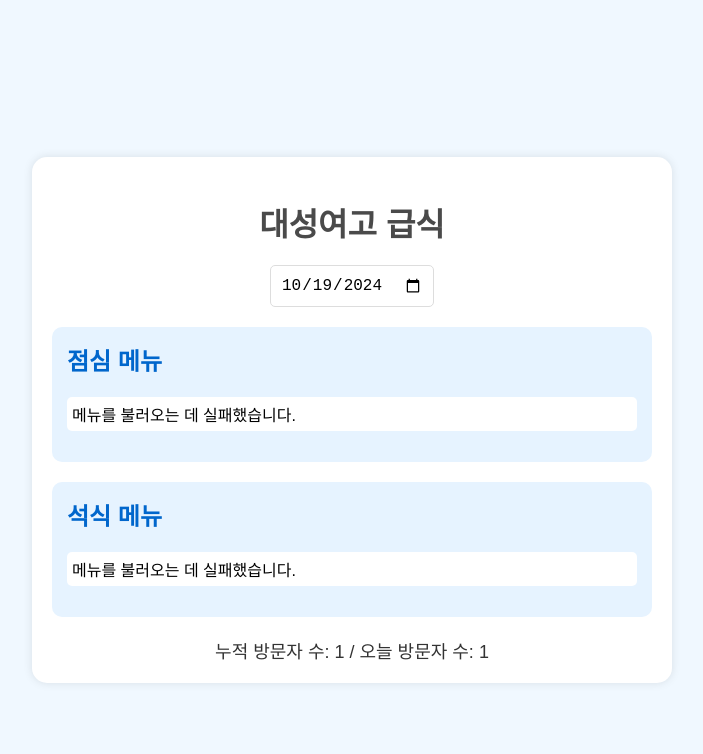
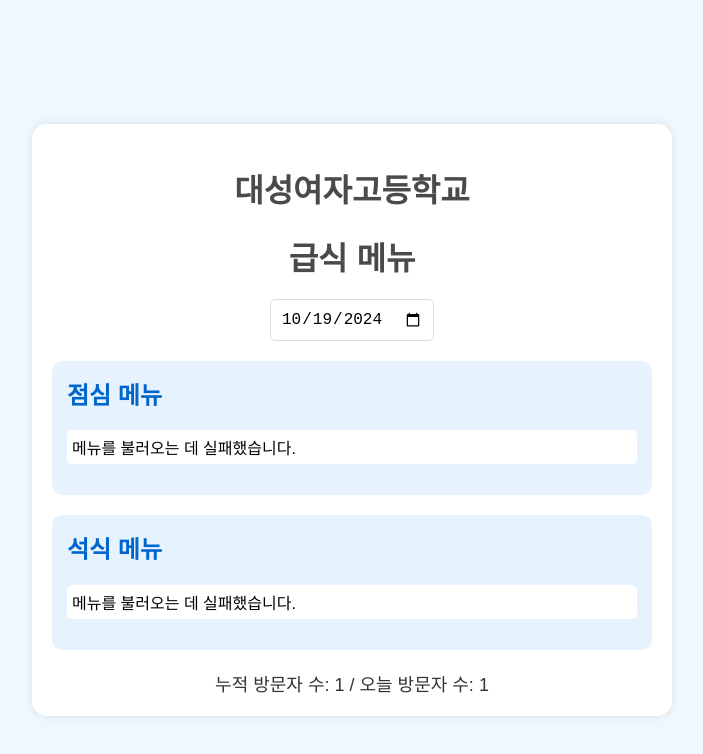
Before and after one commit to sweet1203/Daesung-s-lunch, a plain HTML site: page index.html in a window 1280 px wide. Shown: the whole page, without its empty margins (288-991 px from the left). Drawn offline with Linux system fonts and the light colour scheme; no server answers.

Commit message:
Update index.html

```diff
--- a/index.html
+++ b/index.html
@@ -73,7 +73,8 @@
 </head>
 <body>
     <div class="container">
-        <h1>대성여고 급식</h1>
+        <h1>대성여자고등학교</h1>
+        <h1>급식 메뉴</h1>
         <div class="date-selector">
             <input type="date" id="datePicker">
         </div>
```
